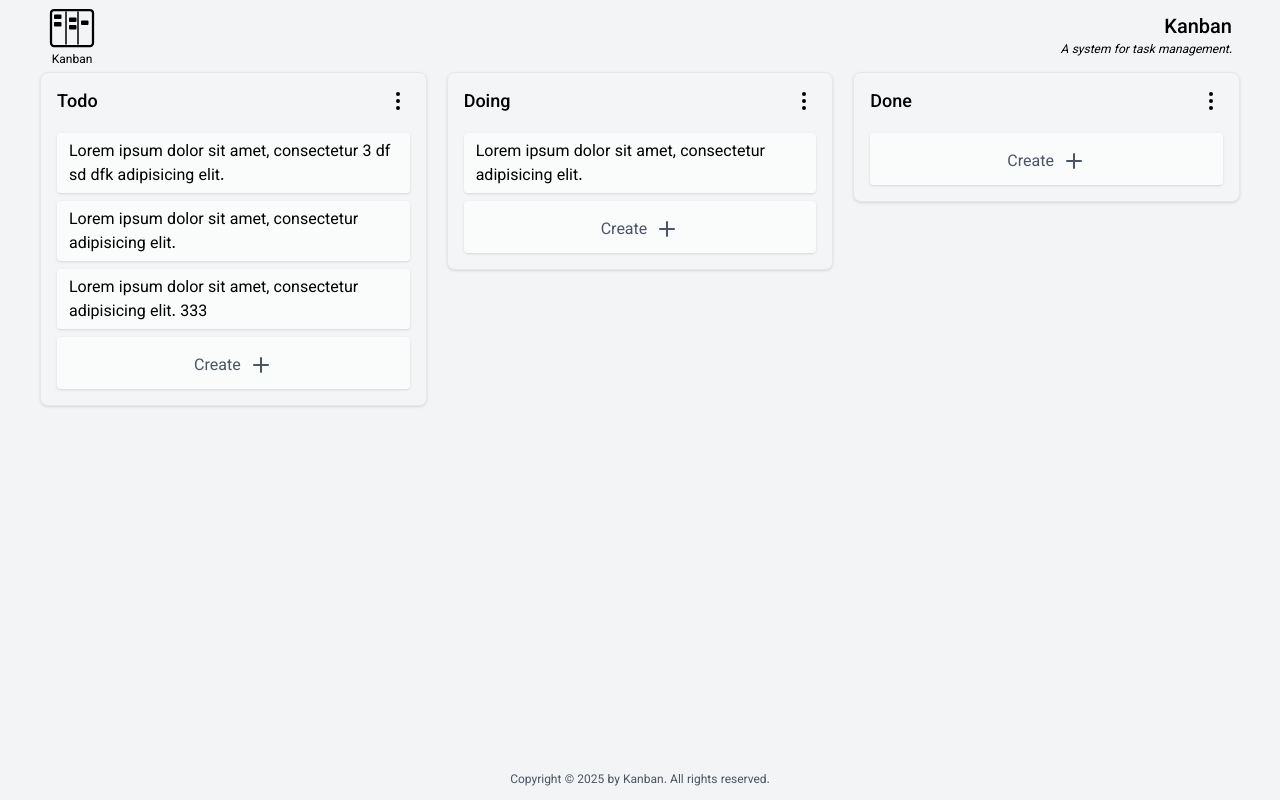
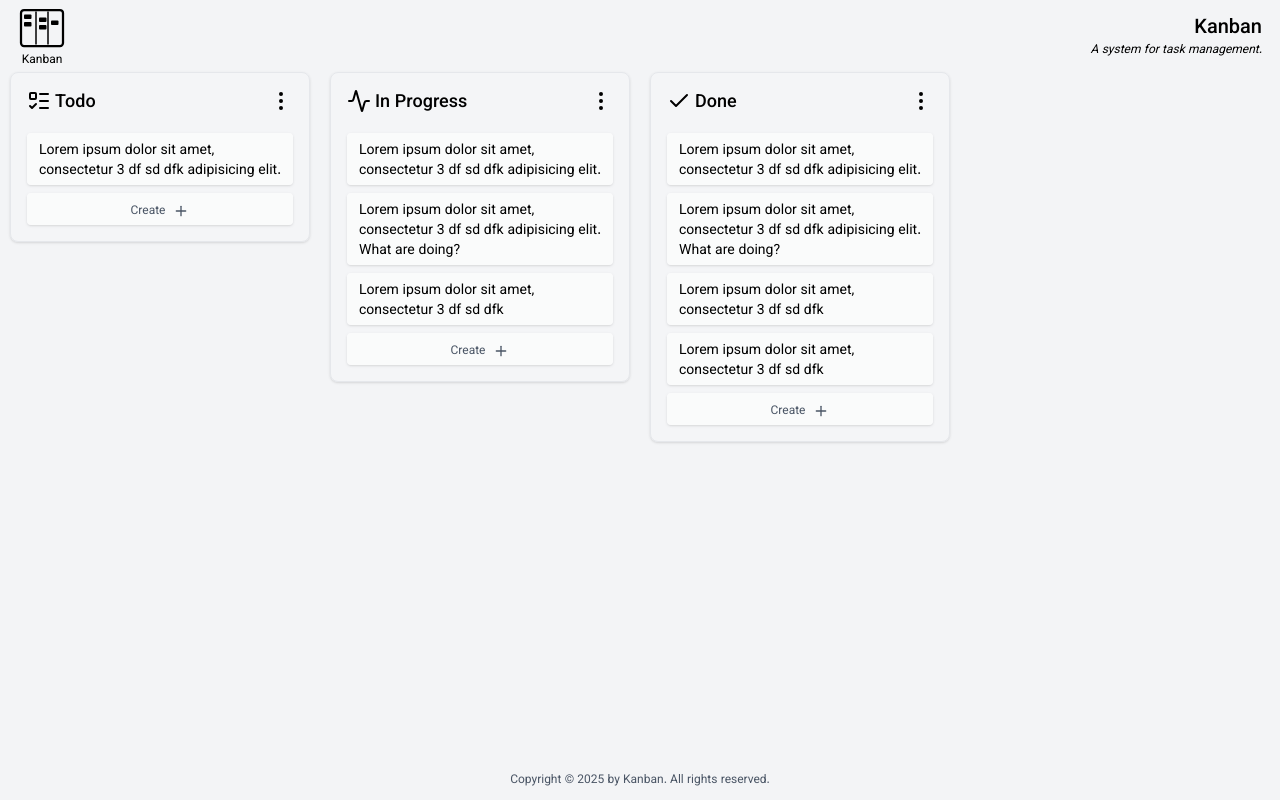
Before and after one commit to Jawed-Poya/Kanban, a React (Vite) app: page / in a window 1280 px wide. Built offline with nearby package versions, Linux system fonts and the light colour scheme.

Commit message:
Work on Listem Item, Card form.

```diff
--- a/src/components/board-card/Card.tsx
+++ b/src/components/board-card/Card.tsx
@@ -7,7 +7,7 @@ type CardProps = PropsWithChildren<{
 
 const Card = ({label, children}: CardProps) => {
     return (
-        <div className={"p-4 bg-white/10 border border-gray-200 rounded-lg shadow"}>
+        <div draggable className={"p-4 bg-white/10 border border-gray-200 rounded-lg shadow"}>
             <div className={"card-header flex justify-between "}>
                 <h3 className={"text-lg font-medium"}>{label}</h3>
                 <MoreVertical className={"cursor-pointer"}/>
--- a/src/components/board/Board.tsx
+++ b/src/components/board/Board.tsx
@@ -1,4 +1,4 @@
-import {PropsWithChildren} from "react";
+import {PropsWithChildren, ReactNode} from "react";
 
 import BoardFooter from "@/components/board/BoardFooter.tsx";
 import BoardHeader from "@/components/board/BoardHeader.tsx";
@@ -8,11 +8,88 @@ import {cn} from "@/lib/cn.ts";
 import CardForm from "@/components/card-item/CardForm.tsx";
 import List from "@/components/card-item/List.tsx";
 import ListItem from "@/components/card-item/ListItem.tsx";
+import {Activity, Check, LucideListTodo} from "lucide-react";
 
 type BoardProps = PropsWithChildren<{
     className?: string;
 }>;
 
+export interface BaseItem {
+    id: string;
+    content: ReactNode;
+}
+
+export interface ListItem extends BaseItem {
+    type?: "list-item";
+}
+
+export interface Card extends BaseItem {
+    type?: "card";
+    children: ListItem[];
+}
+
+
+const boardsItems: Card[] = [
+    {
+        id: "1",
+        content: <div className={"flex items-center gap-1"}>
+            <LucideListTodo className={"-mt-1"} />
+            Todo
+        </div>,
+        children: [
+            {
+                id: "1",
+                content: "Lorem ipsum dolor sit amet, consectetur 3 df sd dfk  adipisicing elit.",
+            }
+        ],
+    },
+    {
+        id: "2",
+        content: <div className={"flex items-center gap-1"}>
+            <Activity className={"-mt-1"} />
+            In Progress
+        </div>,
+        children: [
+            {
+                id: "1",
+                content: "Lorem ipsum dolor sit amet, consectetur 3 df sd dfk  adipisicing elit.",
+            },
+            {
+                id: "2",
+                content: "Lorem ipsum dolor sit amet, consectetur 3 df sd dfk  adipisicing elit. What are doing?",
+            },
+            {
+                id: "3",
+                content: "Lorem ipsum dolor sit amet, consectetur 3 df sd dfk",
+            }
+        ],
+    },
+    {
+        id: "3",
+        content: <div className={"flex items-center gap-1"}>
+            <Check className={"-mt-1"} />
+            Done
+        </div>,
+        children: [
+            {
+                id: "1",
+                content: "Lorem ipsum dolor sit amet, consectetur 3 df sd dfk  adipisicing elit.",
+            },
+            {
+                id: "2",
+                content: "Lorem ipsum dolor sit amet, consectetur 3 df sd dfk  adipisicing elit. What are doing?",
+            },
+            {
+                id: "3",
+                content: "Lorem ipsum dolor sit amet, consectetur 3 df sd dfk",
+            },
+            {
+                id: "4",
+                content: "Lorem ipsum dolor sit amet, consectetur 3 df sd dfk",
+            }
+        ],
+    },
+];
 
 const Board = ({className}: BoardProps)=> {
     return (
@@ -21,34 +98,18 @@ const Board = ({className}: BoardProps)=> {
                 <BoardHeader />
 
                 <BoardContent>
-                    <Card label={"Todo"}>
-                        <List>
-                            <ListItem>
-                                Lorem ipsum dolor sit amet, consectetur 3 df sd dfk  adipisicing elit.
-                            </ListItem>
-                            <ListItem>
-                                Lorem ipsum dolor sit amet, consectetur adipisicing elit.
-                            </ListItem>
-                            <ListItem>
-                                Lorem ipsum dolor sit amet, consectetur adipisicing elit. 333
-                            </ListItem>
-                            <CardForm id={"todo"} />
-                        </List>
-                    </Card>
-                    <Card label={"Doing"}>
-                              <List>
-                        <ListItem>
-                            Lorem ipsum dolor sit amet, consectetur adipisicing elit.
-                        </ListItem>
-
-                            <CardForm id={"doing"} />
-                              </List>
-                    </Card>
-                    <Card label={"Done"}>
-                        <ul className={"flex flex-col gap-2"}>
-                            <CardForm id={"done"} />
-                        </ul>
-                    </Card>
+                    {boardsItems.map((item) => (
+                        <Card label={item.content} key={item.id}>
+                            <List>
+                                {item.children.map((i)=> (
+                                    <ListItem key={i.id}>
+                                        {i.content}
+                                    </ListItem>
+                                ))}
+                                <CardForm id={item.id} />
+                            </List>
+                        </Card>
+                    ))}
                 </BoardContent>
 
                 <BoardFooter />
--- a/src/components/board/BoardContent.tsx
+++ b/src/components/board/BoardContent.tsx
@@ -4,7 +4,7 @@ import {cn} from "@/lib/cn.ts";
 const BoardContent = ({ className, children }: BoardProps) => {
     return (
         <main
-            className={cn("grid grid-cols-[repeat(auto-fit,minmax(200px,1fr))] items-start gap-5 min-h-[calc(100vh_-_112px)]", className)}>
+            className={cn("grid auto-cols-[300px] grid-flow-col items-start gap-5 w-auto min-h-[calc(100vh_-_112px)]", className)}>
             {children}
         </main>
     );
--- a/src/components/card-item/CardForm.tsx
+++ b/src/components/card-item/CardForm.tsx
@@ -1,7 +1,6 @@
 import {Calendar, CornerDownLeft, Plus} from "lucide-react";
 import {cn} from "@/lib/cn.ts";
 import {useBoardStore} from "@/store/useBoardStore.ts";
-
 
 type CardFormProps = {
     className?: string;
@@ -20,15 +19,16 @@ const CardForm = ({className, id}: CardFormProps) => {
     return (
         <li className={cn("shadow rounded px-3 pt-2 pb-1 bg-white/60 ", className)}>
             <button
+                tabIndex={0}
                 onClick={handleToggleCreate}
-                className={"w-full h-10 text-gray-600 flex gap-2 items-center justify-center cursor-pointer"}>
-                <span className={"mt-1"}>Create</span>
-                <Plus/>
+                className={"w-full h-5 text-gray-600 text-xs flex gap-2 items-center justify-center cursor-pointer"}>
+                <span className={""}>Create</span>
+                <Plus size={"16px"}/>
             </button>
 
             {isOpen && (
                 <>
-                    <textarea className={"p-2 border-none w-full h-20 resize-none focus:outline-none"}></textarea>
+                    <textarea autoFocus className={"p-2 border-none w-full h-20 resize-none focus:outline-none"}></textarea>
                     <div className={"text-gray-500 p-2 flex justify-between"}>
                         <Calendar/>
 
--- a/src/components/card-item/ListItem.tsx
+++ b/src/components/card-item/ListItem.tsx
@@ -4,7 +4,7 @@ import {Edit} from "lucide-react";
 
 const ListItem = ({className, children}: BoardProps) => {
     return (
-        <li className={cn("overflow-hidden hover:ps-6 transition-[padding] relative group shadow rounded px-3 pt-2 pb-1 bg-white/60 ", className)}>
+        <li draggable className={cn("text-sm overflow-hidden hover:ps-6 transition-[padding] relative group shadow rounded px-3 pt-2 pb-1 bg-white/60 ", className)}>
 
             <input type={"radio"} className={"group-hover:-translate-x-[18px] absolute -translate-x-7 transition-transform"} />
 
--- a/src/index.css
+++ b/src/index.css
@@ -24,8 +24,8 @@ body {
 }
 
 .board {
-    inline-size: min(75rem, 100% - 0.5rem);
     /*inline-size: calc(100% - .5rem);*/
-    margin-inline: auto;
+    padding-inline: 10px;
+    overflow-x: auto;
     @apply min-h-screen;
 }
```
